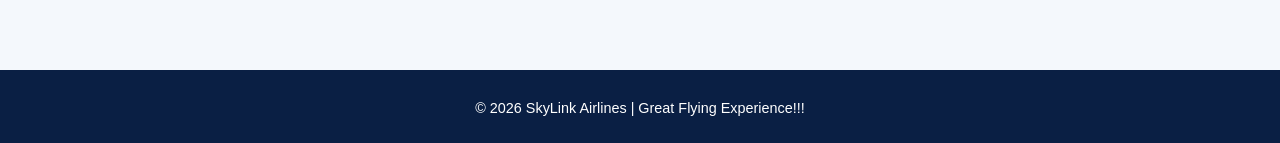
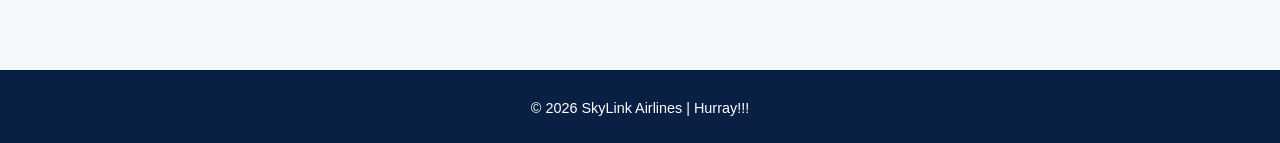
Before and after one commit to Ebiks112/safe_travels, a plain HTML site: page index.html in a window 1280 px wide. Shown: the part 2949-3092 px from the top of the page. Drawn offline with Linux system fonts and the light colour scheme.

Commit message:
added hurray

```diff
--- a/index.html
+++ b/index.html
@@ -269,7 +269,7 @@ footer{
 </section>
 
 <footer>
-    © 2026 SkyLink Airlines | Great Flying Experience!!!
+    © 2026 SkyLink Airlines | Hurray!!!
 </footer>
 
 </body>
```
